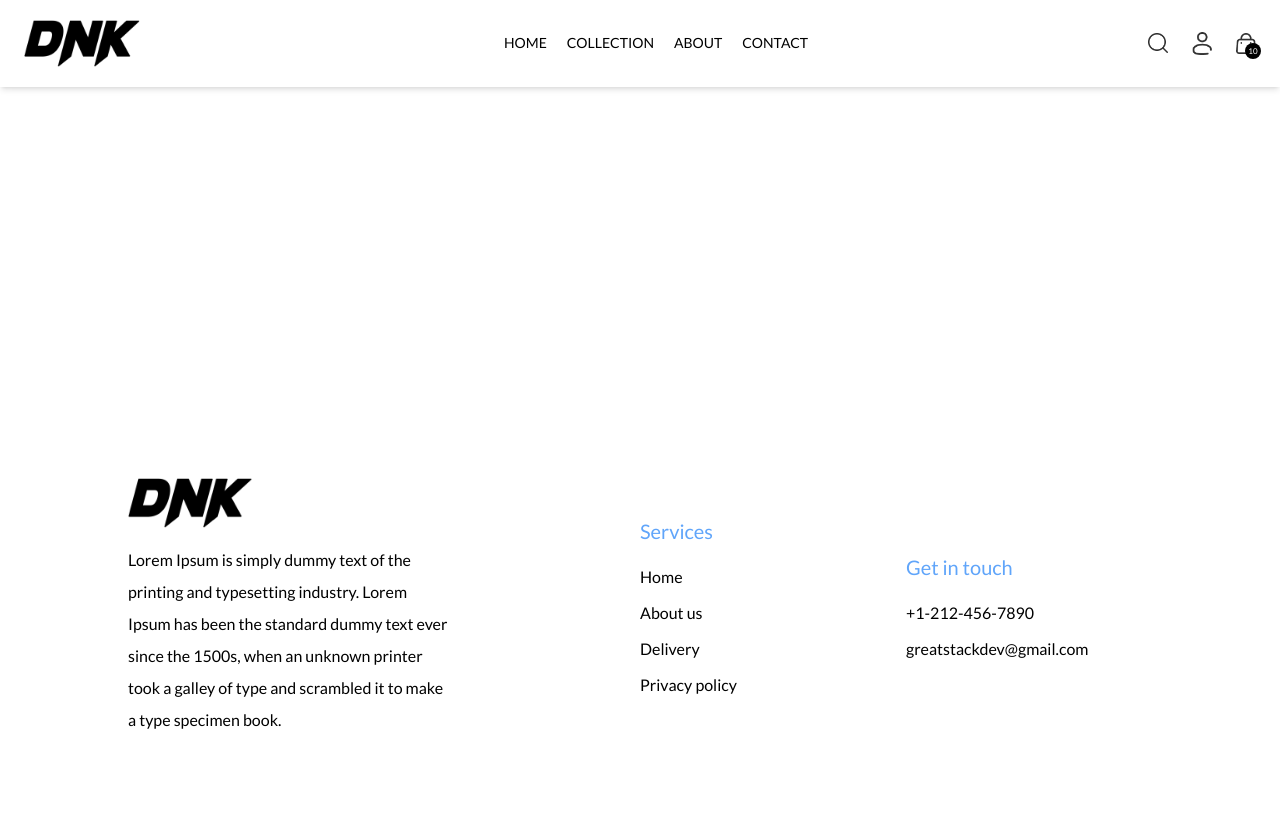
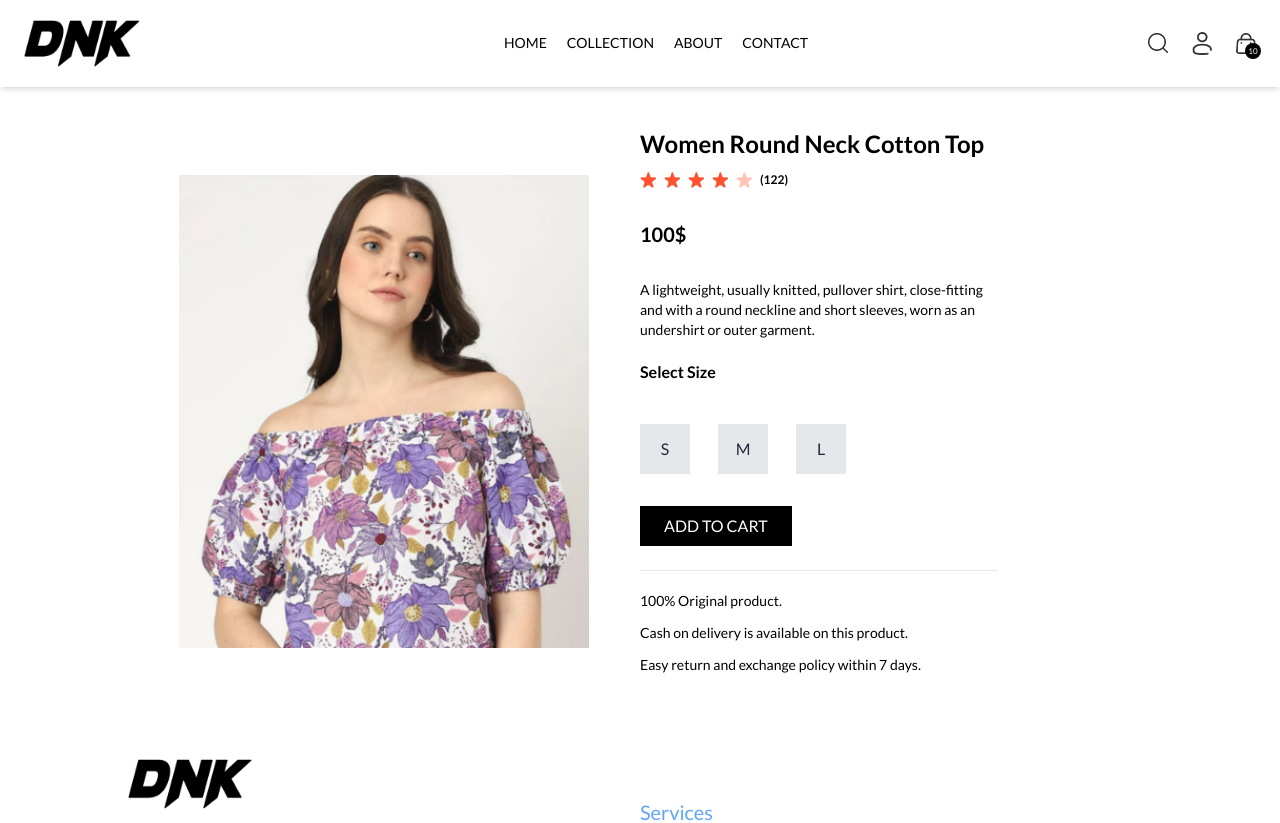
Before and after one commit to Abdellah-Abrkaoui/E-Commerce-Mern-Stack, a React (Vite) app: page /products/aaaaa in a window 1280 px wide. Shown: the top 823 px of the page. Before the commit the page ends 800 px from the top, so only its background shows below. Built offline with nearby package versions, Linux system fonts and the light colour scheme.

Commit message:
Added the Product Page

```diff
--- a/src/App.jsx
+++ b/src/App.jsx
@@ -25,7 +25,7 @@ function App() {
           <Route path="/collection" element={<Collection />} />
           <Route path="/about" element={<About />} />
           <Route path="/contact" element={<Contact />} />
-          <Route path="/product" element={<Product />} />
+          <Route path="/products/:productId" element={<Product />} />
           <Route path="/cart" element={<Cart />} />
           <Route path="/place-order" element={<PlaceOrder />} />
           <Route path="/orders" element={<Orders />} />
--- a/src/pages/Product.jsx
+++ b/src/pages/Product.jsx
@@ -1,7 +1,106 @@
-import React from "react";
+import React, { useContext, useEffect, useState } from "react";
+import { useParams } from "react-router-dom";
+import { ShopContext } from "../context/ShopContext";
+import { assets } from "../assets/frontend_assets/assets";
 
 function Product() {
-  return <div>Product</div>;
+  // 1. Get the product ID from the URL
+  const { productId } = useParams();
+
+  // 2. Initialize state for product data and product image
+  const [productData, setProductData] = useState(false);
+  const [productImage, setProductImage] = useState("");
+
+  // Access the products from the ShopContext
+  const { products, currency } = useContext(ShopContext);
+
+  // function for getting the product
+
+  // eslint-disable-next-line react-hooks/exhaustive-deps
+  const fetchProductData = async () => {
+    try {
+      const product = products.find((item) => item._id === productId);
+      if (product) {
+        setProductData(product);
+        setProductImage(product.image);
+      }
+    } catch (error) {
+      console.error("error fetching data ...", error);
+    }
+  };
+
+  useEffect(() => {
+    fetchProductData();
+  }, [fetchProductData, productId, products]);
+
+  // handle size selection
+
+  const [slectedSize, setSelectedSize] = useState(null);
+  const handleSizeSelection = (size) => {
+    setSelectedSize(size);
+  };
+  // handle the loading state
+
+  if (!productData) {
+    return (
+      <div className="flex items-center justify-center h-screen">
+        <p className="text-gray-500">Loading product details...</p>
+      </div>
+    );
+  }
+
+  return (
+    <div className="mt-32 flx flex-col  section-container">
+      <div className="flex flex-col md:flex-row md:gap-0 gap-4">
+        <div className="md:w-1/2 flex items-center justify-center">
+          <img src={productImage} alt="" className="md:w-[80%] w-full" />
+        </div>
+        <div className="md:w-1/2">
+          <h1 className="mb-3 text-2xl font-semibold">{productData.name}</h1>
+          <div className="flex items-center gap-2 min-w-4 w-4 text-xs font-bold">
+            <img src={assets.star_icon} alt="" />
+            <img src={assets.star_icon} alt="" />
+            <img src={assets.star_icon} alt="" />
+            <img src={assets.star_icon} alt="" />
+            <img src={assets.star_dull_icon} alt="" />
+            <span>(122)</span>
+          </div>
+          <h2 className="md:py-8 py-5 font-bold text-xl">
+            {productData.price}
+            {currency}
+          </h2>
+          <p className="text-sm min-w-[70%] w-[70%]">
+            {productData.description}
+          </p>
+          <h3 className="md:py-5 py-3 font-semibold">Select Size</h3>
+          <div className="flex items-start gap-7 py-5">
+            {productData.sizes.map((size, index) => (
+              <button
+                key={index}
+                onClick={() => handleSizeSelection(size)}
+                className={`w-4 h-4 p-6 flex justify-center border items-center ${
+                  slectedSize === size
+                    ? "bg-blue-500 text-white border-blue-500"
+                    : "bg-gray-200 text-gray-800 "
+                }`}
+              >
+                {size}
+              </button>
+            ))}
+          </div>
+          <button className="px-6 py-2 bg-black text-white uppercase mt-3">
+            Add To Cart
+          </button>
+          <hr className="min-w-[70%] w-[70%] mt-6" />
+          <div className="text-sm py-5 flex flex-col gap-3">
+            <p>100% Original product.</p>
+            <p>Cash on delivery is available on this product.</p>
+            <p>Easy return and exchange policy within 7 days.</p>
+          </div>
+        </div>
+      </div>
+    </div>
+  );
 }
 
 export default Product;
```
